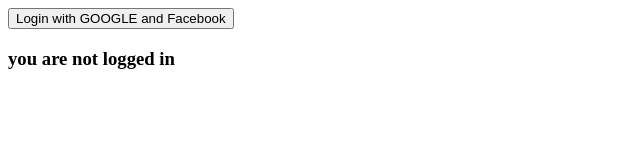
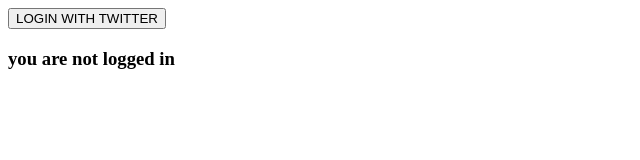
Before and after one commit to tanisha-1998/testing, a plain HTML site: page index.html in a window 1280 px wide. Shown: the whole page, without its empty margins (0-640 px from the left). Drawn offline with Linux system fonts and the light colour scheme.

Commit message:
change title

```diff
--- a/index.html
+++ b/index.html
@@ -11,7 +11,7 @@
 </head>
 
 <body>
-    <button id="google-login">Login with GOOGLE and Facebook</button>
+    <button id="google-login">LOGIN WITH TWITTER</button>
     <h3 id="text">you are not logged in</h3>
 
     <!-- Firebase App (the core Firebase SDK) is always required and must be listed first -->
```
